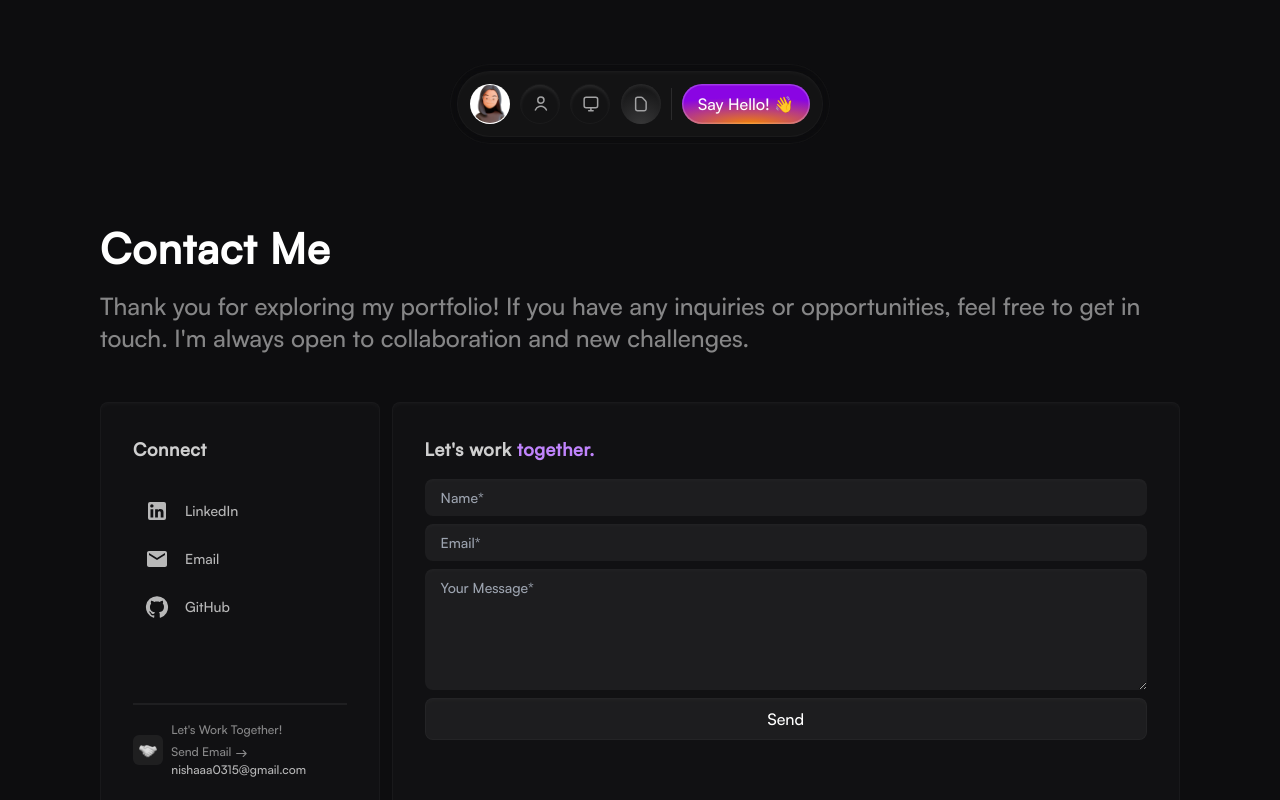
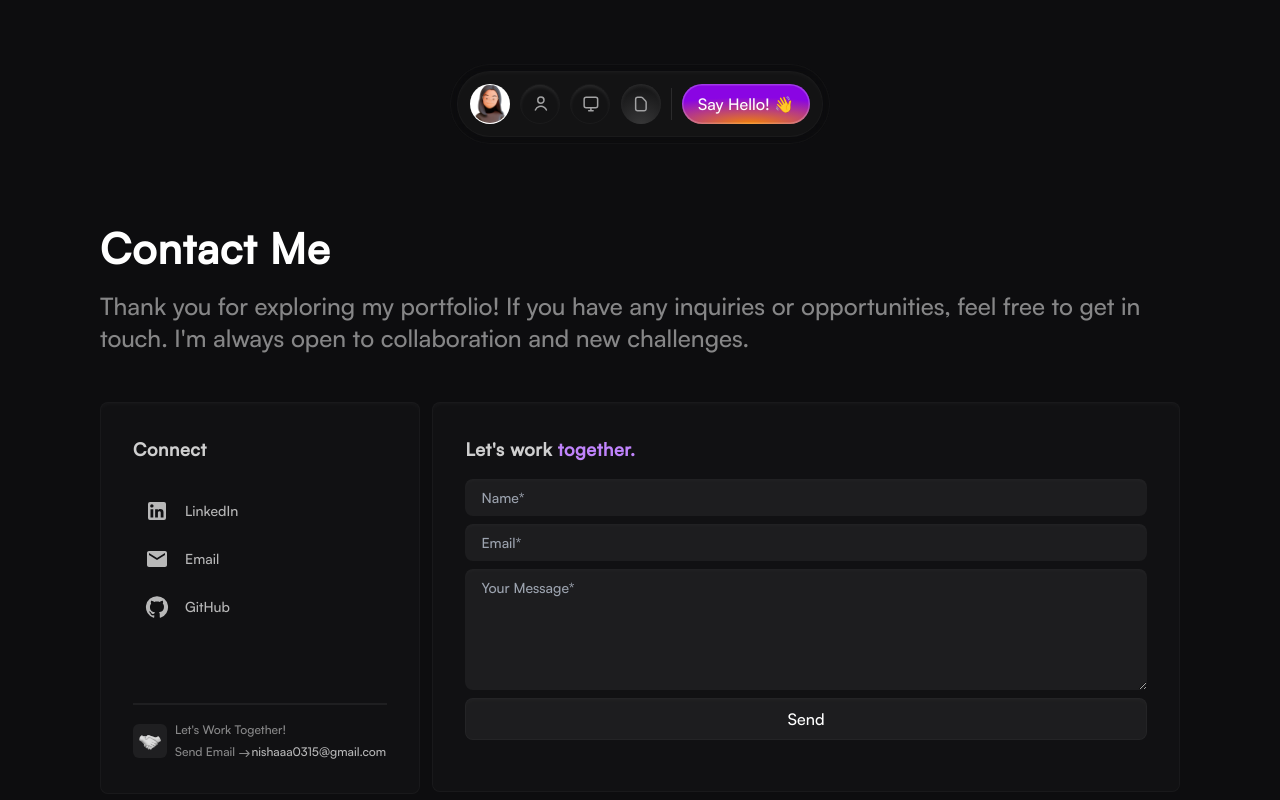
Before and after one commit to nishaaa25/Portfolio-2.0, a React (Create React App) app: page /Portfolio-2.0/contact in a window 1280 px wide. Shown: the top 800 px of the page. Built offline with nearby package versions, Linux system fonts and the light colour scheme.

Commit message:
update layout of ContactSection for improved responsiveness

```diff
--- a/src/components/ContactSection.js
+++ b/src/components/ContactSection.js
@@ -44,10 +44,10 @@ const ContactSection = () => {
         collaboration and new challenges.
       </motion.p>
       <div className="flex flex-wrap lg:flex-nowrap mt-2 gap-3 relative">
-        <div>
+        <div className="w-full lg:w-[30%] relative">
           <Connect />
         </div>
-        <motion.div className="w-ful lg:w-10/12 h-[410px] relative" variants={customVariants} >
+        <motion.div className="w-full lg:w-[70%] h-[390px] relative" variants={customVariants} >
           <Card>
             <h1 className="heading-text mb-3 ">
               Let's work <span className="text-purple-400">together.</span>
```
